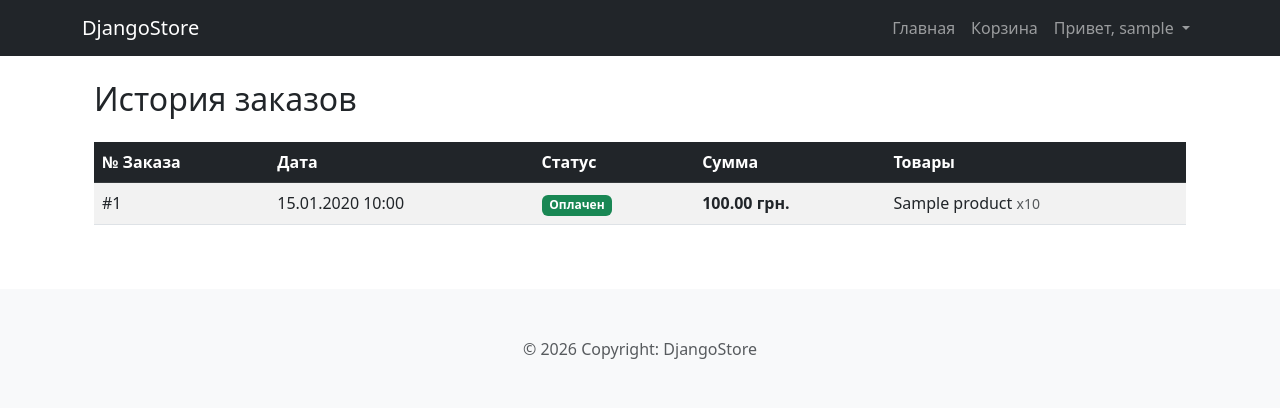
After one commit to ahettt/dj_store, a Django app: page /orders/history/ in a window 1280 px wide. The commit adds this page. Shown: the top 408 px of the page. Run offline with Django 5.2, Linux system fonts and the light colour scheme; a user stored in the database is signed in; tables that the repository leaves empty hold one stand-in row (values such as "Sample post").

Commit message:
Implement User Order History and DB relations

```diff
--- a/orders/models.py
+++ b/orders/models.py
@@ -1,5 +1,6 @@
 from django.db import models
 from store.models import Product
+from django.contrib.auth.models import User
 
 class Order(models.Model):
     first_name = models.CharField(max_length=50, verbose_name="Имя")
@@ -11,6 +12,7 @@ class Order(models.Model):
     created = models.DateTimeField(auto_now_add=True, verbose_name="Создан")
     updated = models.DateTimeField(auto_now=True, verbose_name="Обновлен")
     paid = models.BooleanField(default=False, verbose_name="Оплачен")
+    user = models.ForeignKey(User, on_delete=models.SET_NULL, null=True, blank=True, verbose_name="Пользователь")
 
     class Meta:
         ordering = ('-created',)
--- a/orders/urls.py
+++ b/orders/urls.py
@@ -5,4 +5,5 @@ app_name = 'orders'
 
 urlpatterns = [
     path('create/', views.order_create, name='order_create'),
+    path('history/', views.user_orders, name='user_orders'),
 ]
--- a/orders/views.py
+++ b/orders/views.py
@@ -2,6 +2,7 @@ from django.shortcuts import render
 from .models import OrderItem
 from .forms import OrderCreateForm
 from cart.cart import Cart
+from django.contrib.auth.decorators import login_required
 
 
 def order_create(request):
@@ -9,7 +10,12 @@ def order_create(request):
     if request.method == 'POST':
         form = OrderCreateForm(request.POST)
         if form.is_valid():
-            order = form.save()
+            order = form.save(commit=False)
+
+            if request.user.is_authenticated:
+                order.user = request.user
+
+            order.save()
 
             for item in cart:
                 OrderItem.objects.create(order=order,
@@ -18,9 +24,13 @@ def order_create(request):
                                          quantity=item['quantity'])
 
             cart.clear()
-
             return render(request, 'orders/created.html', {'order': order})
     else:
         form = OrderCreateForm()
 
     return render(request, 'orders/create.html', {'cart': cart, 'form': form})
+
+@login_required
+def user_orders(request):
+    orders = request.user.order_set.all().order_by('-created')
+    return render(request, 'orders/user_orders.html', {'orders': orders})
--- a/templates/base.html
+++ b/templates/base.html
@@ -36,7 +36,7 @@
                                 Привет, {{ user.username }}
                             </a>
                             <ul class="dropdown-menu dropdown-menu-end">
-                                <li><a class="dropdown-item" href="#">Мои заказы</a></li> <li><hr class="dropdown-divider"></li>
+                                <li><a class="dropdown-item" href="{% url 'orders:user_orders' %}">Мои заказы</a></li> <li><hr class="dropdown-divider"></li>
                                 <li>
                                     <form action="{% url 'logout' %}" method="post">
                                         {% csrf_token %}
--- /dev/null
+++ b/templates/orders/user_orders.html
@@ -0,0 +1,55 @@
+{% extends "base.html" %}
+
+{% block title %}Мои заказы{% endblock %}
+
+{% block content %}
+<div class="container mt-4">
+    <h2 class="mb-4">История заказов</h2>
+
+    {% if orders %}
+        <div class="table-responsive">
+            <table class="table table-striped table-hover">
+                <thead class="table-dark">
+                    <tr>
+                        <th>№ Заказа</th>
+                        <th>Дата</th>
+                        <th>Статус</th>
+                        <th>Сумма</th>
+                        <th>Товары</th>
+                    </tr>
+                </thead>
+                <tbody>
+                    {% for order in orders %}
+                    <tr>
+                        <td>#{{ order.id }}</td>
+                        <td>{{ order.created|date:"d.m.Y H:i" }}</td>
+                        <td>
+                            {% if order.paid %}
+                                <span class="badge bg-success">Оплачен</span>
+                            {% else %}
+                                <span class="badge bg-warning text-dark">Ожидает оплаты</span>
+                            {% endif %}
+                        </td>
+                        <td class="fw-bold">{{ order.get_total_cost }} грн.</td>
+                        <td>
+                            <ul class="list-unstyled mb-0">
+                                {% for item in order.items.all %}
+                                    <li>
+                                        {{ item.product.name }}
+                                        <small class="text-muted">x{{ item.quantity }}</small>
+                                    </li>
+                                {% endfor %}
+                            </ul>
+                        </td>
+                    </tr>
+                    {% endfor %}
+                </tbody>
+            </table>
+        </div>
+    {% else %}
+        <div class="alert alert-info">
+            У вас пока нет заказов. <a href="{% url 'store:product_list' %}">Перейти в каталог</a>.
+        </div>
+    {% endif %}
+</div>
+{% endblock %}
```
Also changed, not shown: orders/migrations/0002_order_user.py (added).
